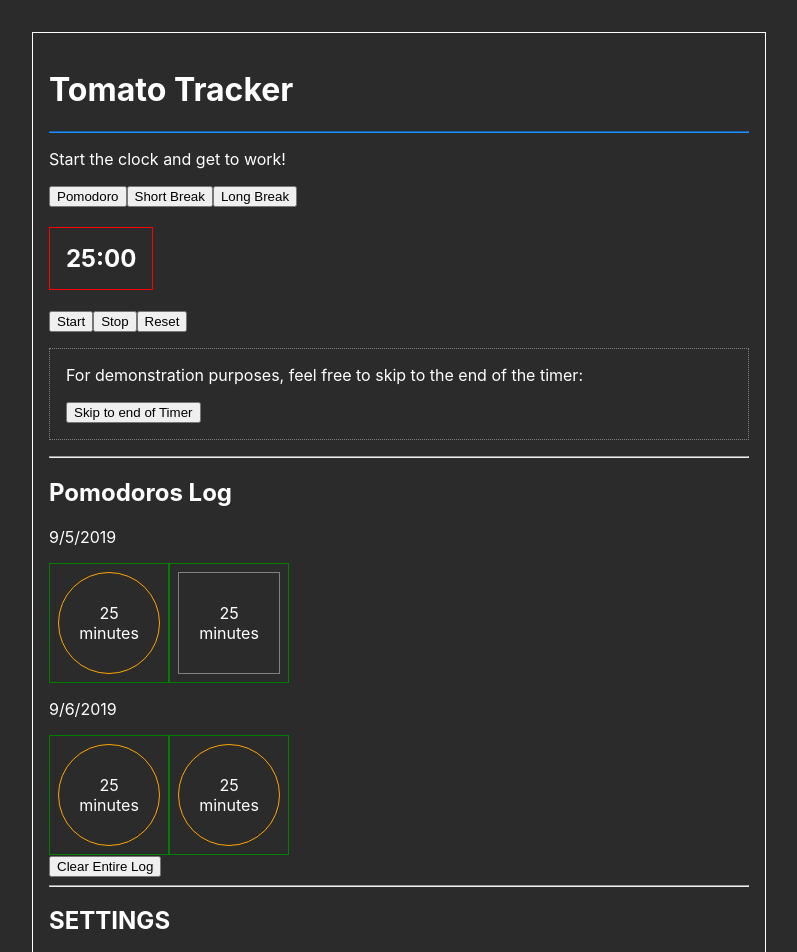
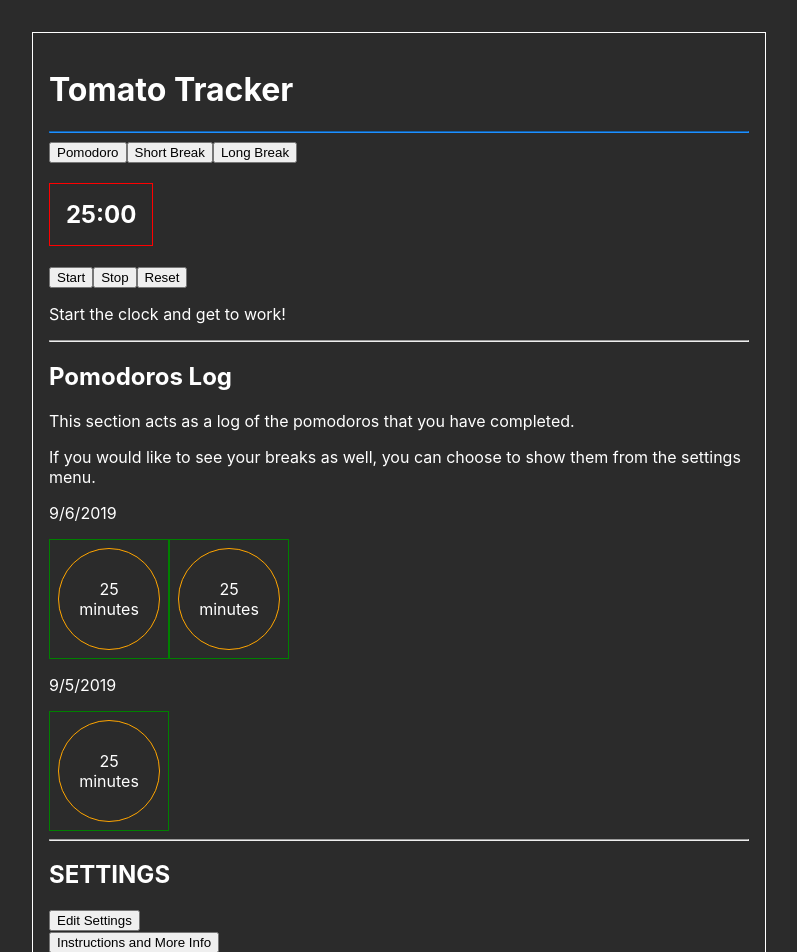
Before and after one commit to Matthew-Nelson/tomato-timer, a React (Create React App) app: page / in a window 1280 px wide. Shown: the top 952 px of the page, without its empty margins (241-1038 px from the left). Built offline with nearby package versions, Linux system fonts and the light colour scheme.

Commit message:
wrote faq section, tied up loose functionality ends

```diff
--- a/src/App.js
+++ b/src/App.js
@@ -45,10 +45,11 @@ class App extends Component {
       longBreakTimeLengthMinutes: 10,
       shortBreakTimeLengthMinutes: 5,
 
-      alarmSoundUrl: '/static/media/ship-bell.be4257c1.mp3',
+      alarmSoundUrl: '/tomato-tracker/static/media/ship-bell.be4257c1.mp3',
       alarmVolumePercent: 100,
 
-      showBreaksInLog: true
+      showBreaksInLog: false,
+      showSkipButton: false
     }
 
     this.defaultClock = {
@@ -57,6 +58,32 @@ class App extends Component {
     }
 
     this.dummyDaysWithWork = [
+      {
+        date: '9/6/2019',
+        id: uuid(),
+        timeElements: [
+          {
+            comment: 'my first work today comment',
+            dateCompleted: '9/6/2019',
+            timeCompleted: '7:29 AM',
+            timeStarted: '7:54 AM',
+            editingComment: false,
+            id: uuid(),
+            isTomato: true,
+            minutes: 25
+          },
+          {
+            comment: 'my second work today comment',
+            dateCompleted: '9/6/2019',
+            timeCompleted: '8:05 AM',
+            timeStarted: '8:30 AM',
+            editingComment: false,
+            id: uuid(),
+            isTomato: true,
+            minutes: 25
+          }
+        ]
+      },
       {
         date: '9/5/2019',
         id: uuid(),
@@ -79,32 +106,6 @@ class App extends Component {
             editingComment: false,
             id: uuid(),
             isTomato: false,
-            minutes: 25
-          }
-        ]
-      },
-      {
-        date: '9/6/2019',
-        id: uuid(),
-        timeElements: [
-          {
-            comment: 'my first work today comment',
-            dateCompleted: '9/6/2019',
-            timeCompleted: '7:29 AM',
-            timeStarted: '7:54 AM',
-            editingComment: false,
-            id: uuid(),
-            isTomato: true,
-            minutes: 25
-          },
-          {
-            comment: 'my second work today comment',
-            dateCompleted: '9/6/2019',
-            timeCompleted: '8:05 AM',
-            timeStarted: '8:30 AM',
-            editingComment: false,
-            id: uuid(),
-            isTomato: true,
             minutes: 25
           }
         ]
@@ -133,7 +134,7 @@ class App extends Component {
       ]
     }
     this.setState({
-      daysWithWork: [...this.state.daysWithWork, newDayWithWork]
+      daysWithWork: [newDayWithWork, ...this.state.daysWithWork]
     }, () => {
       this.setDaysCookie();
     })
@@ -165,7 +166,7 @@ class App extends Component {
   createTimeElement = (timerType, secondsCompleted, timeStarted) => {
     // formatting time started
     var minutesStrt = timeStarted.getMinutes();
-    if (minutesStrt.length === 1) {
+    if (minutesStrt.toString().length === 1) {
       minutesStrt = `0${minutesStrt}`;
     }
     var hoursStrt = timeStarted.getHours();
@@ -185,7 +186,7 @@ class App extends Component {
     // formatting time and date completed
     var dateFin = new Date();
     var minutesFin = dateFin.getMinutes();
-    if (minutesFin.length === 1) {
+    if (minutesFin.toString().length === 1) {
       minutesFin = `0${minutesFin}`;
     }
     var hoursFin = dateFin.getHours();
@@ -387,11 +388,11 @@ class App extends Component {
       <div className="App">
         <header className="App-header">
           <Header />
-          <Clock startSeconds={this.state.clock.startSeconds} timerType={this.state.clock.timerType} passVarsUp={this.changeClockFromVars} finishTimer={this.finishTimer} pomodoroTimeLengthSeconds={this.state.settings.pomodoroTimeLengthMinutes*60} shortBreakTimeLengthSeconds={this.state.settings.shortBreakTimeLengthMinutes*60} longBreakTimeLengthSeconds={this.state.settings.longBreakTimeLengthMinutes*60}/>
+          <Clock startSeconds={this.state.clock.startSeconds} timerType={this.state.clock.timerType} passVarsUp={this.changeClockFromVars} finishTimer={this.finishTimer} pomodoroTimeLengthSeconds={this.state.settings.pomodoroTimeLengthMinutes*60} shortBreakTimeLengthSeconds={this.state.settings.shortBreakTimeLengthMinutes*60} longBreakTimeLengthSeconds={this.state.settings.longBreakTimeLengthMinutes*60} showSkipButton={this.state.settings.showSkipButton}/>
           <hr/>
-          <TomatoCounter daysWithWork={this.state.daysWithWork} deleteElement={this.deleteElement} clearElementsCookie={this.clearDaysCookie} editLogComment={this.editLogComment} showBreaksInLog={this.state.settings.showBreaksInLog}/>
+          <TomatoCounter daysWithWork={this.state.daysWithWork} deleteElement={this.deleteElement} editLogComment={this.editLogComment} showBreaksInLog={this.state.settings.showBreaksInLog}/>
           <hr/>
-          <Settings alarmSounds={this.alarmSounds} defaultSettings={this.defaultSettings} settings={this.state.settings} updateSettings={this.updateSettings} clearSettingsCookie={this.clearSettingsCookie} restoreCurrentClockCookie={this.restoreCurrentClockCookie}/>
+          <Settings alarmSounds={this.alarmSounds} defaultSettings={this.defaultSettings} settings={this.state.settings} updateSettings={this.updateSettings} clearSettingsCookie={this.clearSettingsCookie} restoreCurrentClockCookie={this.restoreCurrentClockCookie} clearDaysCookie={this.clearDaysCookie}/>
           <FAQ />
           <audio id="alarm-audio" src={this.state.settings.alarmSoundUrl} type="audio/mpeg" />
         </header>
--- a/src/Clock.js
+++ b/src/Clock.js
@@ -143,9 +143,17 @@ export default class Clock extends Component {
 
     render() {
 
+        var skipToEnd;
+        if (this.props.showSkipButton) {
+            skipToEnd =
+                <div style={demonstrationStyle} className={"skip-to-end"}>
+                    <p style={{marginTop: 0}}>For demonstration purposes, feel free to skip to the end of the timer:</p>
+                    <button onClick={this.skipToEnd}>Skip to end of Timer</button>
+                </div>
+        }
+
         return (
             <div>
-                {this.displayMessage()}
 
                 <ClockChanger changeClock={this.changeClock} pomodoroTimeLengthSeconds={this.props.pomodoroTimeLengthSeconds} shortBreakTimeLengthSeconds={this.props.shortBreakTimeLengthSeconds} longBreakTimeLengthSeconds={this.props.longBreakTimeLengthSeconds}/>
 
@@ -159,11 +167,9 @@ export default class Clock extends Component {
                     <button onClick={this.resetClock}>Reset</button>
                 </div>
 
-                <div style={demonstrationStyle}>
-                    <p style={{marginTop: 0}}>For demonstration purposes, feel free to skip to the end of the timer:</p>
-                    <button onClick={this.skipToEnd}>Skip to end of Timer</button>
-                </div>
+                {this.displayMessage()}
 
+                {skipToEnd}
 
             </div>
         )
--- a/src/FAQ.js
+++ b/src/FAQ.js
@@ -27,17 +27,52 @@ export default class FAQ extends Component {
     render() {
         return (
             <div>
-                <button onClick={this.handleModalOpen}>Open the FAQ Modal</button>
+                <button onClick={this.handleModalOpen}>Instructions and More Info</button>
                 <Modal open={this.state.modalOpen} onClose={this.handleModalClose} >
                     <div className={'modal-window'}>
-                        <h2>FAQ Section</h2>
-                        <p>Lorem ipsum dolor sit amet, consectetur adipiscing elit. Curabitur mattis enim mauris, et facilisis libero lacinia quis. Nam arcu lectus, sodales in nisl quis, tempus tempor tellus. Phasellus eu pulvinar urna. Sed vel semper dui. Praesent aliquet vulputate nisl a cursus. Phasellus finibus eleifend metus, ut faucibus quam pulvinar vel. Aliquam bibendum nibh augue, quis scelerisque tortor sodales eu. Nullam in risus massa.</p>
+                        <h2>Instructions and More Information</h2>
 
-                        <p>Phasellus sollicitudin sem sit amet velit eleifend, ac efficitur purus fringilla. Etiam nec odio vulputate, volutpat diam ac, molestie risus. Etiam imperdiet turpis a rutrum semper. Interdum et malesuada fames ac ante ipsum primis in faucibus. Donec convallis sollicitudin luctus. Nulla euismod leo nunc, non gravida massa sollicitudin at. Suspendisse rutrum eu nunc in ornare. Duis luctus nunc at eros tincidunt dignissim. In quis tristique velit. Pellentesque purus nulla, rhoncus id massa nec, tempor condimentum odio. Donec dictum porta purus, eget gravida orci.</p>
+                        <p>The Pomodoro Technique is a simple yet effective method of time management that aims to improve work and study habits through structured "work" (or "pomodoro") and "break" segments. This technique was created by Francesco Cirillo and helps keep the user on task and focused during the "work" segments, while giving them adequate time for rest and recouperation during the "break" segments. This technique helps reduce the chances of burnout and can be an effective strategy towards increasing productivity. Learn more about the Pomodoro Technique on <a href="https://francescocirillo.com/pages/pomodoro-technique" target="_blank" rel="noopener noreferrer">Francesco Cirillo's website</a>.</p>
 
-                        <p>Morbi consequat felis egestas orci sodales iaculis. In maximus neque elit, sit amet consequat neque ullamcorper sit amet. Praesent eget sapien lorem. Cras eget aliquet purus. Ut vel porta sapien, id semper metus. Curabitur lacus neque, accumsan ut cursus at, consequat at ex. Nullam consequat nisl vitae magna sollicitudin, vehicula semper nisi mattis. Praesent nibh nisl, facilisis a nulla nec, molestie mattis mi. Cras sed massa est. Vestibulum et sem eu justo mollis volutpat nec ac lectus. Curabitur nec nisl leo. Duis aliquam elit a nisl vehicula, gravida cursus eros varius. Pellentesque eu imperdiet sapien. Phasellus sit amet turpis id purus ultricies tristique quis vitae leo. Donec est orci, eleifend vitae diam in, vestibulum feugiat turpis. Maecenas accumsan ante urna, ac pretium neque hendrerit a.</p>
+                        <p>This application, the Tomato Tracker, provides the user with a timer that will accurately track the user's time spent during a "pomodoro" or break and log their completed time segments. This gives the user a sense of accomplishment and a graphical representation of their hard work! The user can also log comments to each of their time segments to see how they spent their time. This will aid when reviewing the work completed but also give the user a better ability to estimate the time needed to complete certain tasks in the future.</p>
 
-                        <p>Aenean vitae massa est. Vivamus congue leo odio, porttitor scelerisque orci iaculis tristique. Sed nisi velit, interdum at eros at, dapibus mollis turpis. Aenean iaculis, enim ut porta iaculis, leo dolor elementum quam, non euismod erat mauris nec velit. Quisque pharetra, ante in porta ultricies, magna dolor lacinia nisl, sit amet feugiat nulla tortor eu nisl. Fusce rhoncus tortor nec tortor gravida, non sodales nibh tempor. Mauris vulputate mollis metus id ultrices. Maecenas nec molestie magna. Nulla interdum, elit id semper laoreet, nisi eros suscipit est, vel interdum est dui dictum lacus. Nulla posuere erat leo, congue placerat augue rutrum eu. Maecenas nec cursus urna, et lacinia nulla. Vestibulum aliquet mi nibh, eu porta ex ultricies dictum. Vestibulum ante ipsum primis in faucibus orci luctus et ultrices posuere cubilia Curae;</p>
+                        <p>The basics are:</p>
+                        <ol>
+                            <li>Start the "Pomodoro" timer and work for 25 minutes. Make an effort to avoid distractions during this time.</li>
+                            <li>Take a 5 minute break! You've earned it. Get up, stretch, meditate, grab a cup of coffee or even browse social media.</li>
+                            <li>Rinse and repeat until you have completed 4 Pomodoros.</li>
+                            <li>After completing 4 Pomodoros, take a 15 minute break. This longer break ensures that you are giving yourself enough time to rest and digest the information from your work or study sessions.</li>
+                            <li>Continue this cycle as needed!</li>
+                        </ol>
+
+                        <p>This app was inspired by:</p>
+                        <ol>
+                            <li><a href="https://tomato-timer.com/" target="_blank" rel="noopener noreferrer">TomatoTimer</a></li>
+                            <li><a href="http://tomatoi.st/" target="_blank" rel="noopener noreferrer">Tomatoist</a></li>
+                        </ol>
+
+                        <p>This application was built using the React Javascript framework and was done as a challenge to push myself to learn more about these technologies and to also provide myself with a useful tool for my future productivity. This application uses cookies to store the settings and Pomodoro data.</p>
+
+                        <p>Why use this app?</p>
+
+                        <p>This application gives the user an easy to use Pomodoro Timer that also allows them to track their time spent working and create detailed logs of how they spent their time.</p>
+
+                        <p>Features and settings include:</p>
+                        <ol>
+                            <li>Customize Pomodoro and Break times</li>
+                            <li>Pick from a selection of alarm sounds</li>
+                            <li>Adjust alarm volume</li>
+                            <li>Toggle between showing only Pomodoros or showing Pomodoros and Breaks in the log</li>
+                            <li>A "skip to the end of the timer" button. This is mainly used for demonstration purposes</li>
+                        </ol>
+
+                        <p>Find me on the following platforms:</p>
+                        <ul>
+                            <li><a href="https://mattnelson.dev/" target="_blank" rel="noopener noreferrer">My personal site</a></li>
+                            <li><a href="https://github.com/Matthew-Nelson" target="_blank" rel="noopener noreferrer">My Github</a></li>
+                            <li><a href="https://www.linkedin.com/in/matthewbnelson/" target="_blank" rel="noopener noreferrer">My LinkedIn</a></li>
+                        </ul>
+
                     </div>
                 </Modal>
             </div>
--- a/src/Settings.js
+++ b/src/Settings.js
@@ -66,7 +66,7 @@ export default class Settings extends Component {
         return (
             <div>
                 <h2>SETTINGS</h2>
-                <button onClick={this.handleModalOpen}>Modal Open</button>
+                <button onClick={this.handleModalOpen}>Edit Settings</button>
                 <Modal open={this.state.modalOpen} onClose={this.handleModalClose}>
                     <div className={"modal-window"}>
                         <form onSubmit={this.onSubmit} id="settings" >
@@ -91,6 +91,7 @@ export default class Settings extends Component {
                                 <option value="75">75%</option>
                                 <option value="50">50%</option>
                                 <option value="25">25%</option>
+                                <option value="0">0%</option>
                             </select>
                             <p>---</p>
 
@@ -118,12 +119,36 @@ export default class Settings extends Component {
                                 </label>
                             </div>
 
+                            <div>
+                                Would you like to have the option to skip to the end of the timer? This should mainly be used for demonstration purposes. Checking 'Yes' will reveal a button upon naviagting back to the timer.
+                                <label>
+                                    <input
+                                    type="radio"
+                                    name="showSkipButton"
+                                    value={true}
+                                    checked={this.state.showSkipButton}
+                                    onChange={this.onChange}
+                                    />
+                                        Yes
+                                </label>
+                                <label>
+                                    <input
+                                    type="radio"
+                                    name="showSkipButton"
+                                    value={false}
+                                    checked={!this.state.showSkipButton}
+                                    onChange={this.onChange}
+                                    />
+                                        No
+                                </label>
+                            </div>
 
                             <p>---</p>
                             <button type="submit" value="submit">Save Settings</button>
                             <p>---</p>
                         </form>
                         <button onClick={this.restoreDefaults}>Restore Defaults</button>
+                        <button onClick={this.props.clearDaysCookie}>Clear Entire Log</button>
                     </div>
                 </Modal>
             </div>
--- a/src/TomatoCounter.js
+++ b/src/TomatoCounter.js
@@ -11,9 +11,7 @@ export default class TomatoCounter extends Component {
 
 
         var filterDays = this.props.daysWithWork.filter( (day) => {
-
             return day.timeElements.length > 0;
-
         })
 
 
@@ -60,13 +58,11 @@ export default class TomatoCounter extends Component {
 
             <div>
                 <h2>Pomodoros Log</h2>
-                {/* <p>This section acts as a log of the pomodoros that you have completed.</p>
-                <p>If you would like to see your breaks as well, you can choose to show them from the settings menu.</p> */}
+                <p>This section acts as a log of the pomodoros that you have completed.</p>
+                <p>If you would like to see your breaks as well, you can choose to show them from the settings menu.</p>
                 <div>
                     {daysArray}
                 </div>
-                <button onClick={this.props.clearElementsCookie}>Clear Entire Log</button>
-                {/* move to settings */}
             </div>
         )
     }
```
